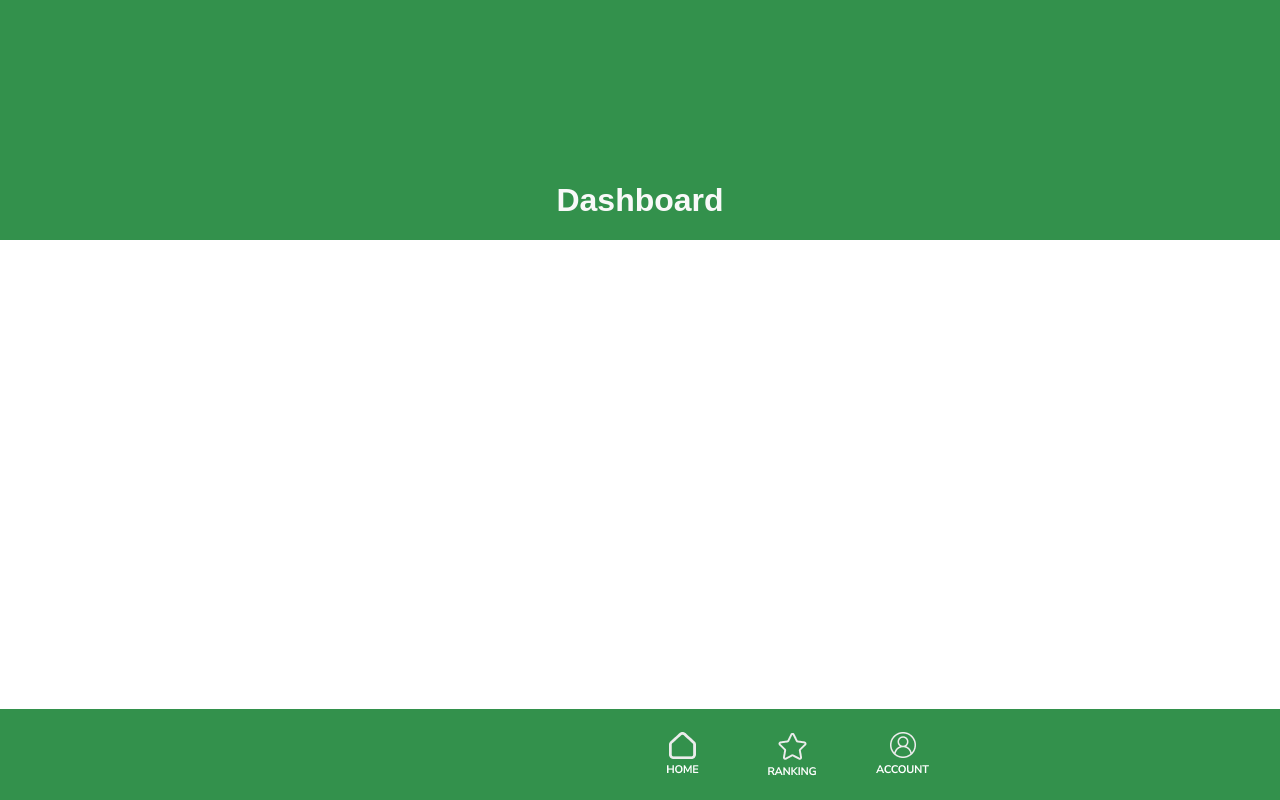
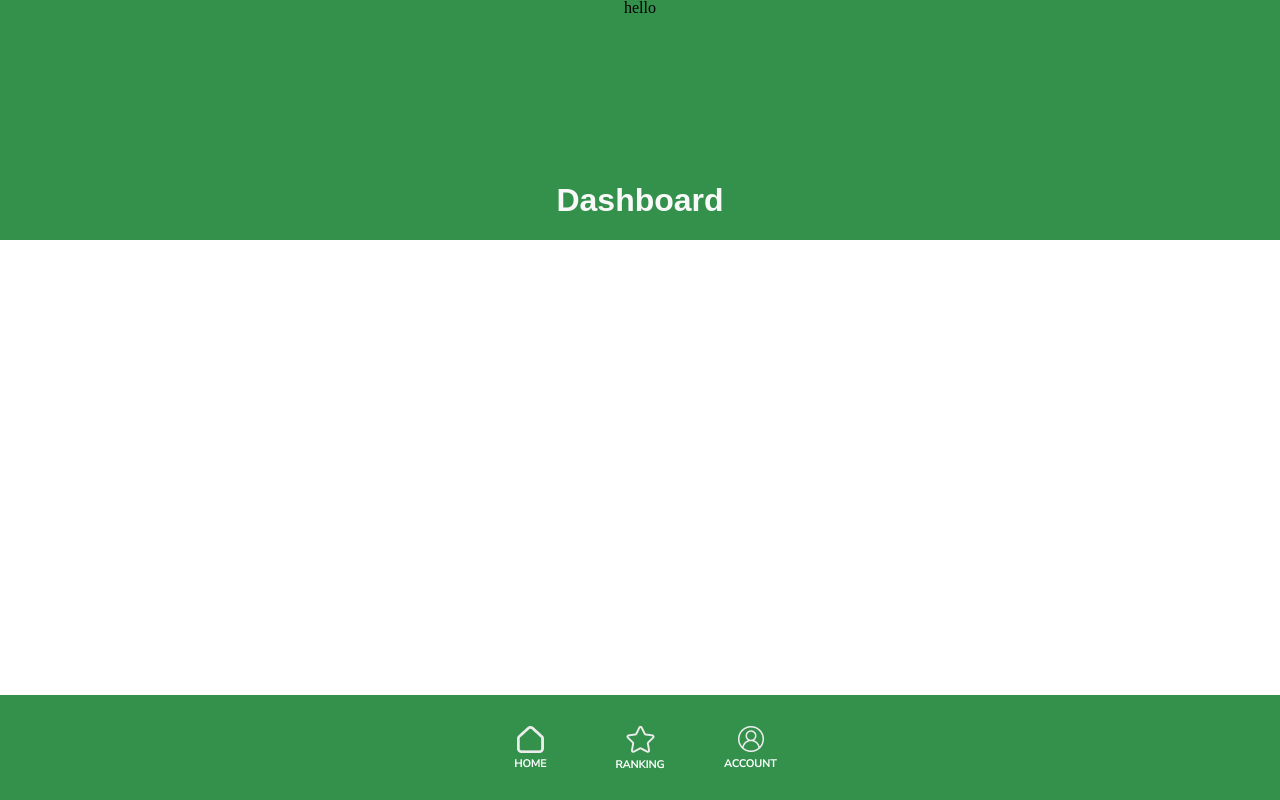
Before and after one commit to eliazardsuntono/Cash-Cow, a React (Vite) app in the folder client/: page / in a window 1280 px wide. Built offline with nearby package versions, Linux system fonts and the light colour scheme.

Commit message:
fixed margins

```diff
--- a/client/src/components/Navbar/NavbarElements.jsx
+++ b/client/src/components/Navbar/NavbarElements.jsx
@@ -7,7 +7,6 @@ export const Nav = styled.nav`
   height: 85px;
   display: flex;
   justify-content: center;
-  padding: 0.2rem calc((100vw - 1000px) / 2);
   z-index: 12;
   width: 100vw;
   /* Third Nav */
@@ -35,7 +34,6 @@ export const Bars = styled(FaBars)`
 export const NavMenu = styled.div`
   display: flex;
   align-items: center;
-  margin-right: -24px;
   /* Second Nav */
   /* margin-right: 24px; */
   /* Third Nav */
--- a/client/src/pages/dashboard.jsx
+++ b/client/src/pages/dashboard.jsx
@@ -33,6 +33,7 @@ export default function Dashboard (){
            <div className={styles.titleContainer}>
                 <h1 className={styles.dashboardTitle}>Dashboard</h1>
             </div>
+            <div className={styles.balanceContainer}> hello</div>
         </div>
     );
 }
--- a/client/src/pages/dashboard.module.css
+++ b/client/src/pages/dashboard.module.css
@@ -3,6 +3,7 @@
     flex-direction: column;
     align-items: center;
     justify-content: center;
+
 }
 
 .titleContainer {
@@ -24,6 +25,7 @@
     display: flex;
     align-items: center;
     justify-content: center;
+    position: absolute;
 }
 
 .currentBalance{
```
